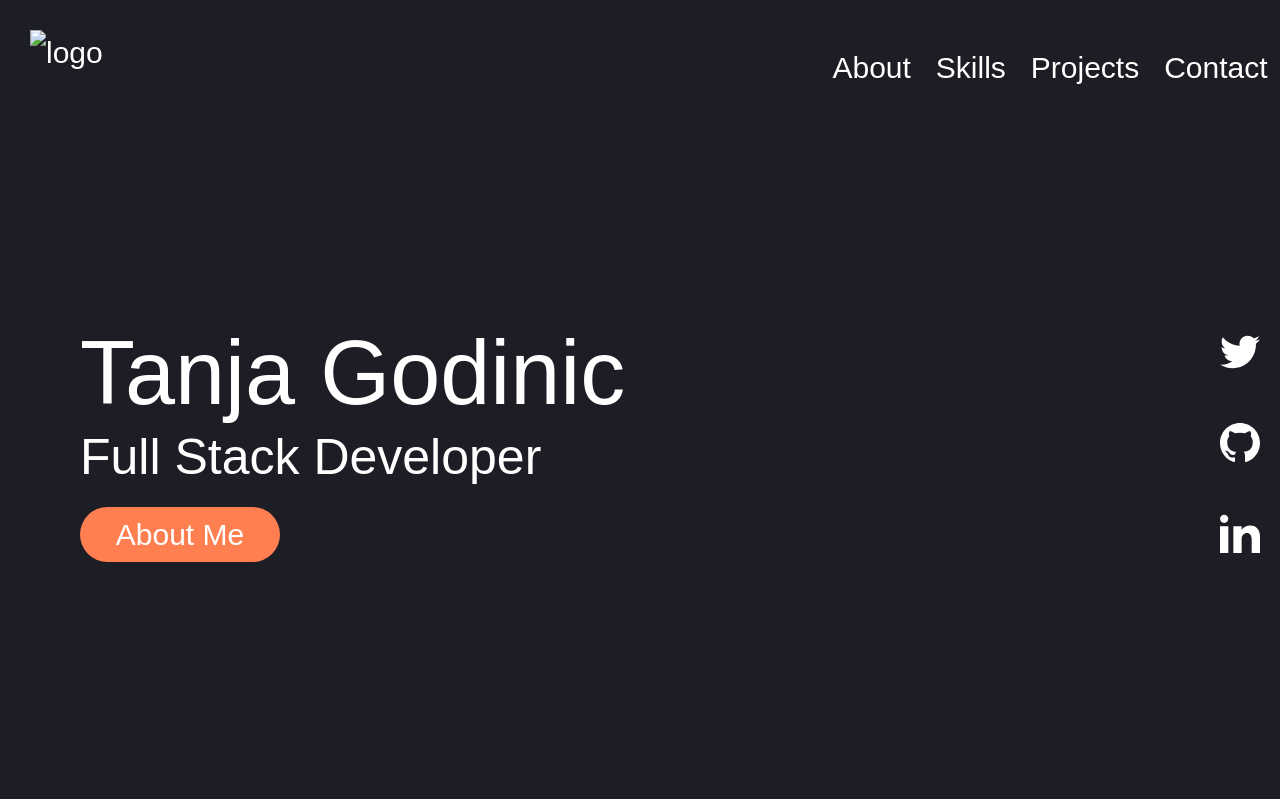
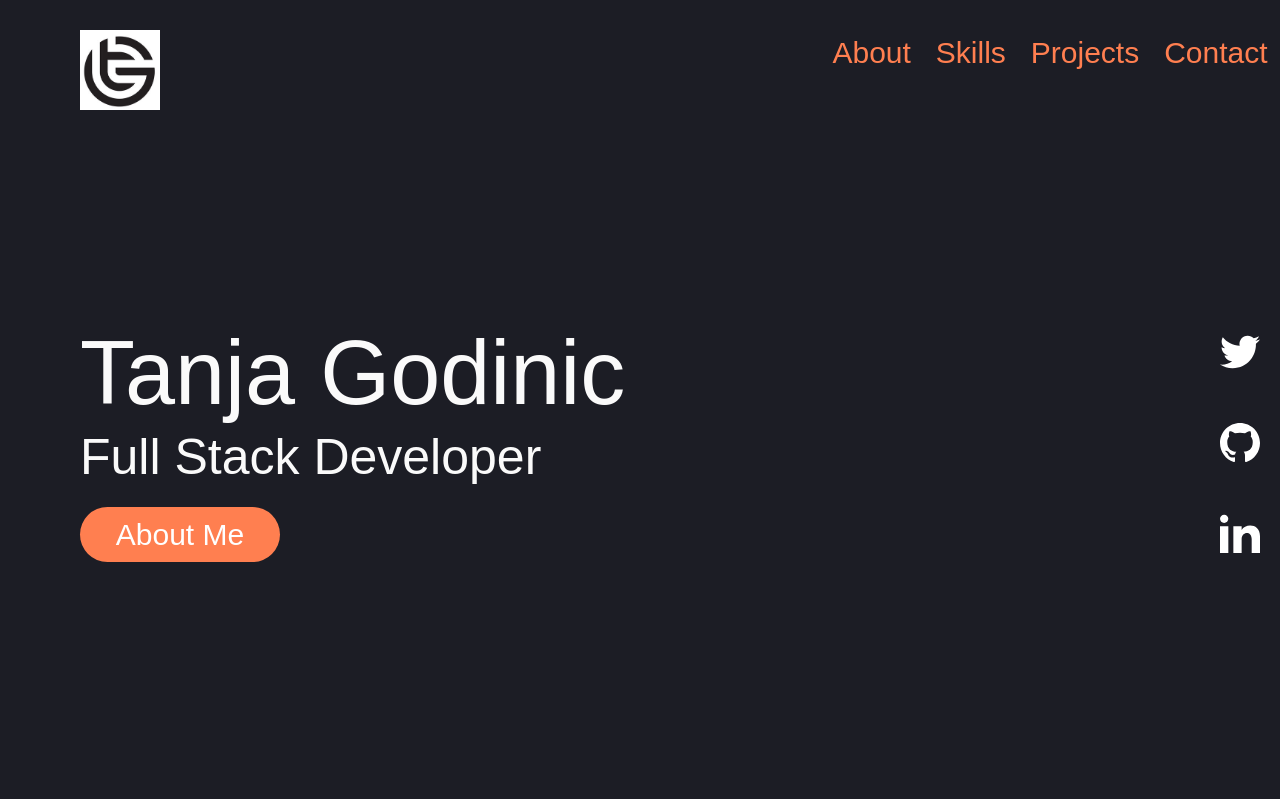
Before and after one commit to TanYa-Go/TanjaG.Portfolio, a Flask app: page / in a window 1280 px wide. Shown: the top 799 px of the page. Run offline with Flask 2, Linux system fonts and the light colour scheme; data that the repository does not hold is empty; some libraries are stand-ins or nearby versions.

Commit message:
Add logo

```diff
--- a/static/css/style.css
+++ b/static/css/style.css
@@ -20,8 +20,8 @@ section {
 .hero {
   background-color: #1c1d25;
   height: 100vh;
-  color: white;
   font-size: 30px;
+  color: #fafafa;
 }
 
 footer {
@@ -36,7 +36,9 @@ nav {
   display: flex;
   justify-content: space-between;
 
+
 }
+
 
 ul {
   display: flex;
@@ -44,11 +46,17 @@ ul {
   width: 500px;
   justify-content: space-around;
   font-size: 30px;
+
 }
 
 li {
   text-decoration: none;
-  margin-top: 45px;
+  margin-top: 30px;
+
+}
+
+li a {
+  color: coral;
 }
 
 h1 {
@@ -93,6 +101,7 @@ p {
   font-weight: 300;
   padding-top: 5px;
   margin-top: 20px;
+  text-decoration: none;
 
 }
 
@@ -110,9 +119,12 @@ p {
   padding-bottom: 200px;
 }
 
+
+
 .logo {
   height: 80px;
   margin: 30px;
+  margin-left: 80px;
 }
 .social {
   margin: 20px;
--- a/templates/base.html
+++ b/templates/base.html
@@ -19,7 +19,7 @@
 
   <section class="hero">
     <nav>
-        <img class="logo" src="" alt="logo"/>
+        <img class="logo" src="{{ url_for('static', filename ='images/logo.png') }}"  alt="logo"/>
         <ul id="nav-list">
             <li><a href="#about-me">About</a></li>
             <li><a href="#about-me">Skills</a></li>
```
Also changed, not shown: static/images/logo.png (added).
